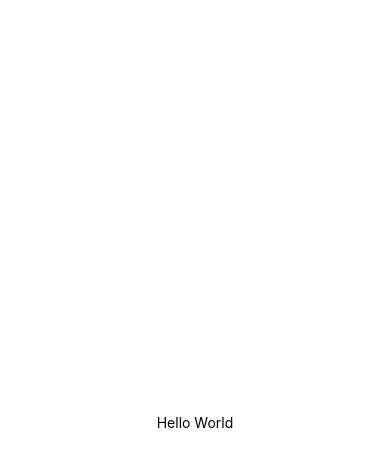
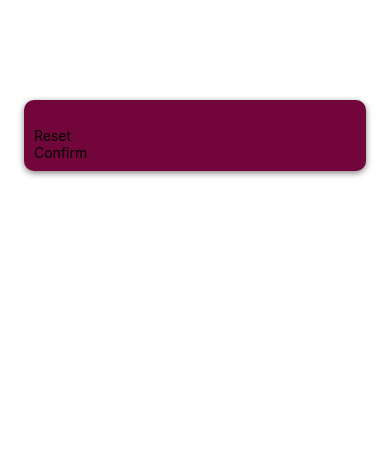
Before and after one commit to aleks930819/react-native-project-2, a React Native app: screen / in a window 390 px wide. Shown: the top 466 px of the page. Built offline with nearby package versions, Linux system fonts and the light colour scheme.

Commit message:
added buttons box

```diff
--- a/App.js
+++ b/App.js
@@ -1,20 +1,9 @@
-import { StatusBar } from 'expo-status-bar';
-import { StyleSheet, Text, View } from 'react-native';
+import { StyleSheet } from 'react-native';
+
+import StartGame from './screens/StartGame';
 
 export default function App() {
-  return (
-    <View style={styles.container}>
-      <Text>Hello World</Text>
-      <StatusBar style="auto" />
-    </View>
-  );
+  return <StartGame />;
 }
 
-const styles = StyleSheet.create({
-  container: {
-    flex: 1,
-    backgroundColor: '#fff',
-    alignItems: 'center',
-    justifyContent: 'center',
-  },
-});
+const styles = StyleSheet.create({});
--- /dev/null
+++ b/components/PrimaryButton.js
@@ -0,0 +1,11 @@
+import { View, Text } from 'react-native';
+
+const PrimaryButton = ({ children }) => {
+  return (
+    <View>
+      <Text>{children}</Text>
+    </View>
+  );
+};
+
+export default PrimaryButton;
--- a/screens/StartGame.js
+++ b/screens/StartGame.js
@@ -1,11 +1,29 @@
-import { View, TextInput } from 'react-native';
+import { View, TextInput, StyleSheet } from 'react-native';
+import PrimaryButton from '../components/PrimaryButton';
 
 const StartGame = () => {
   return (
-    <View>
+    <View style={styles.inputContainer}>
       <TextInput />
+      <PrimaryButton>Reset</PrimaryButton>
+      <PrimaryButton>Confirm</PrimaryButton>
     </View>
   );
 };
 
 export default StartGame;
+
+const styles = StyleSheet.create({
+  inputContainer: {
+    padding: 10,
+    marginTop: 100,
+    marginHorizontal: 24,
+    backgroundColor: '#72063a',
+    borderRadius: 10,
+    elevation: 5,
+    shadowColor: '#000',
+    shadowOffset: { width: 0, height: 2 },
+    shadowRadius: 6,
+    shadowOpacity: 0.5,
+  },
+});
```
